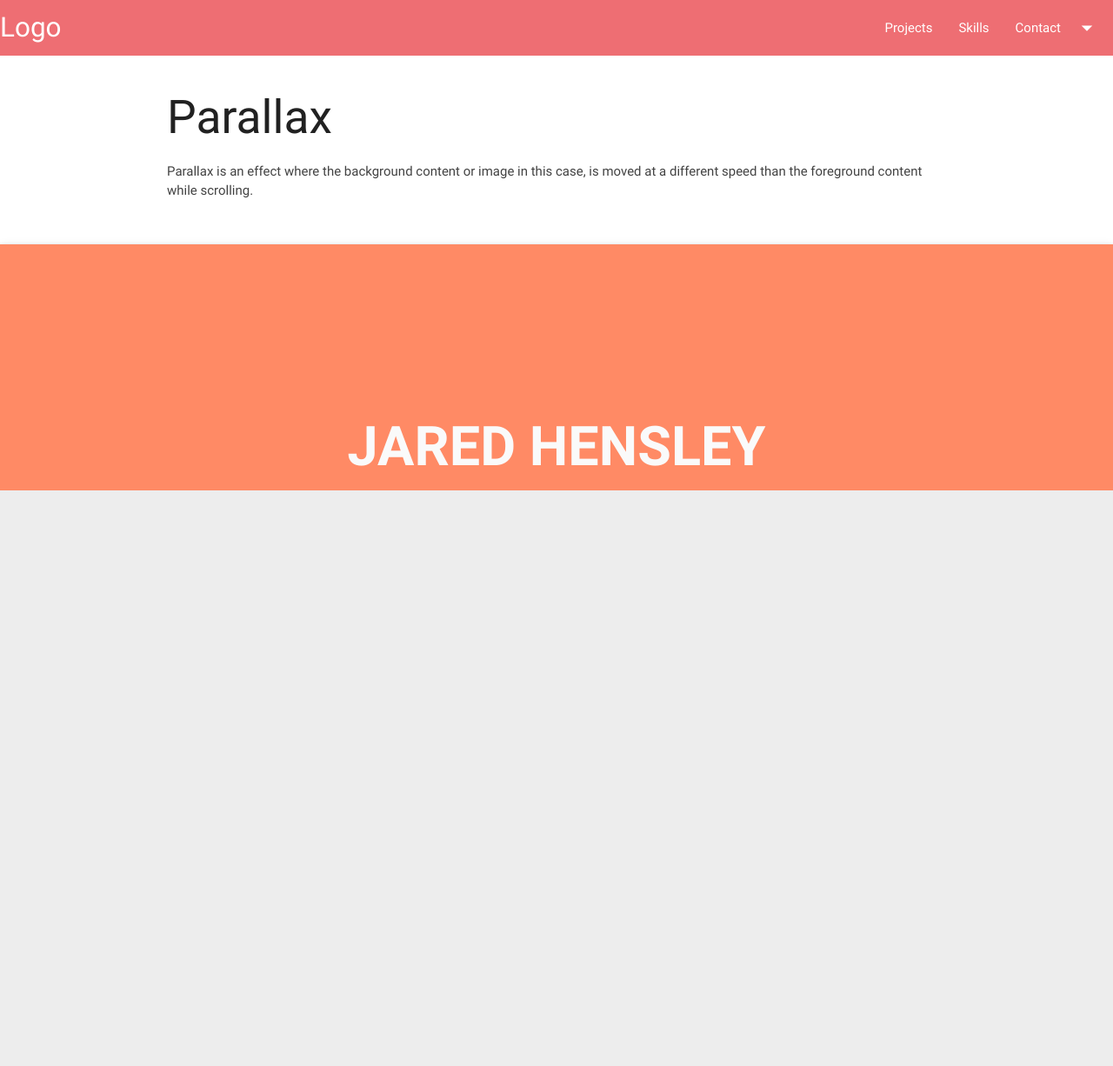
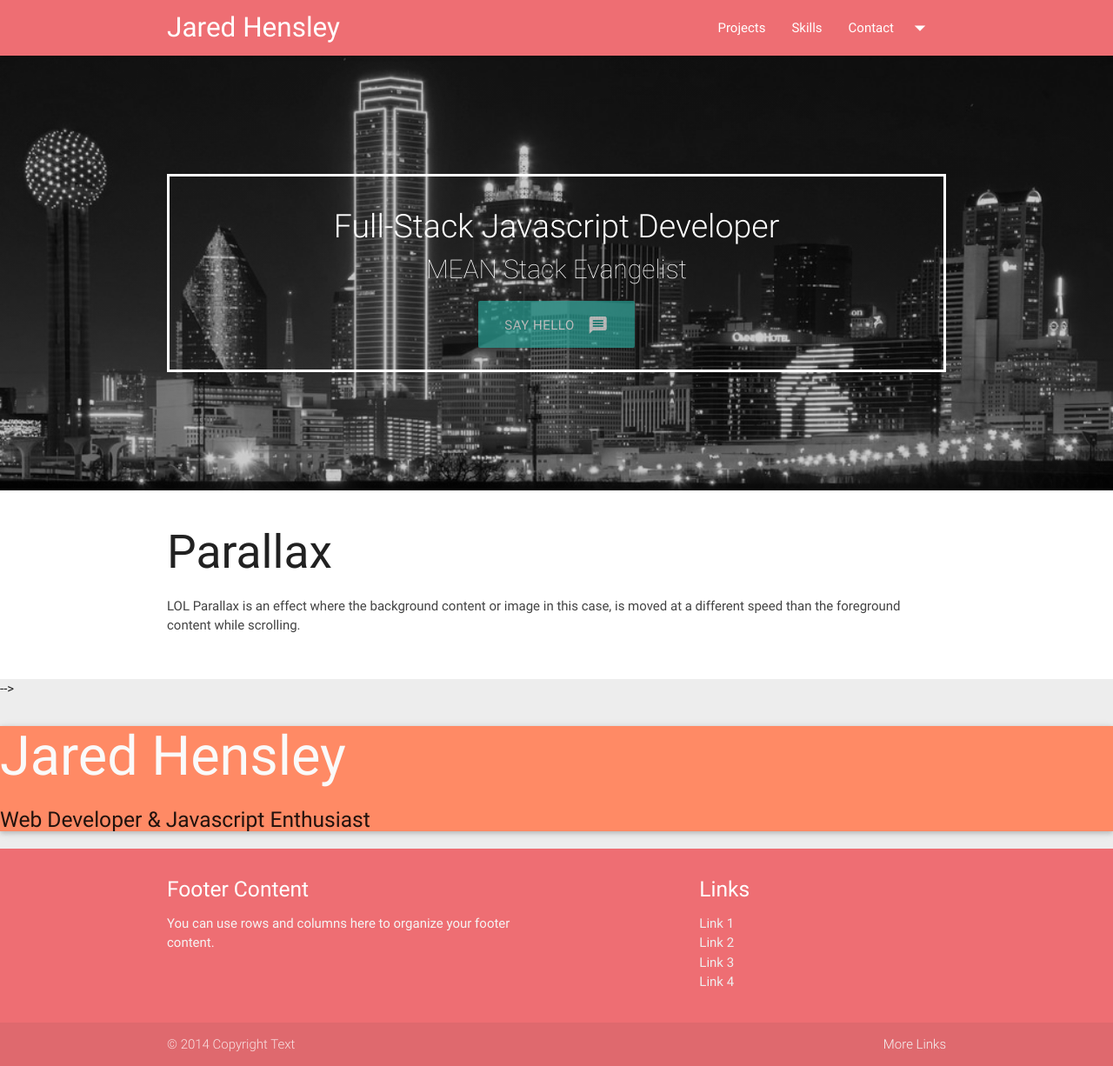
Before and after one commit to jaredhensley/portfolio2, a website: page index.html in a window 1280 px wide. Shown: the whole page at 87% size. Before the commit the page ends 800 px from the top, so only its background shows below. Drawn offline with nearby package versions, Linux system fonts and the light colour scheme; grey boxes are pictures that could not be loaded.

Commit message:
hero img updates

```diff
--- a/app.js
+++ b/app.js
@@ -1,11 +1,13 @@
-// Initialize collapse button
+$(document).ready(function () {
 
+  $(".button-collapse").sideNav();
 
-$(document).ready(function () {
-  $(".button-collapse").sideNav();
   $('.materialboxed').materialbox();
+
   $(".dropdown-button").dropdown({
     hover: true
   });
+
   $('.parallax').parallax();
+
 });
--- a/index.html
+++ b/index.html
@@ -3,23 +3,24 @@
 
 <head>
   <meta charset="UTF-8">
+  <meta name="viewport" content="width=device-width, initial-scale=1.0" />
   <title>Jared Hensley | Web Developer</title>
   <link rel="stylesheet" href="styles.css">
   <link href="http://fonts.googleapis.com/icon?family=Material+Icons" rel="stylesheet">
   <link type="text/css" rel="stylesheet" href="bower_components/Materialize/dist/css/materialize.css" media="screen,projection" />
-  <meta name="viewport" content="width=device-width, initial-scale=1.0" />
 </head>
 
 <body>
 
-  <body>
-    <div>
+  <!--nav-content-->
   <nav>
-        <!--nav-content-->
+
     <div class="nav-wrapper">
-          <a href="#!" class="brand-logo">Logo</a>
+
+      <!--nav-menu-->
+      <div class="container">
+        <a href="#!" class="brand-logo">Jared Hensley</a>
         <a href="#" data-activates="mobile-demo" class="button-collapse"><i class="material-icons">menu</i></a>
-
         <!--hidden on medium screens and lower-->
         <ul class="right hide-on-med-and-down">
           <li><a href="sass.html">Projects</a></li>
@@ -27,6 +28,7 @@
           <!-- Dropdown Trigger -->
           <li><a class="dropdown-button" href="#!" data-activates="dropdown1">Contact<i class="material-icons right">arrow_drop_down</i></a></li>
         </ul>
+      </div>
 
       <!--dropdown content in large view-->
       <ul id="dropdown1" class="dropdown-content">
@@ -44,27 +46,40 @@
       </ul>
 
     </div>
+
   </nav>
   <!--end nav-content-->
+
+
+  <!--parallax content-->
+  <section class="parallax-container valign-wrapper">
+
+    <div class="parallax">
+      <!--background-image here-->
     </div>
-    <!--end nav-div-wrapper-->
+    <div class="container glass">
+      <h5 class="valign center-align hero-text hero-copy-lead">Full-Stack Javascript Developer</h5>
+      <h5 class="valign center-align hero-text hero-copy-sub">MEAN Stack Evangelist</h5>
+      <div class="valign center">
+        <button href="www.google.com" class="valign center-align btn-large btn-resume"><i class="material-icons right">message</i>Say Hello</button>
+      </div>
+    </div>
 
-    <div class="parallax-container">
-      <div class="parallax responsive-img">
-      </div>
+  </section>
+
   <div class="section white">
     <div class="row container">
       <h2 class="header">Parallax</h2>
-          <p class="grey-text text-darken-3 lighten-3">Parallax is an effect where the background content or image in this case, is moved at a different speed than the foreground content while scrolling.</p>
+      <p class="grey-text text-darken-3 lighten-3">LOL Parallax is an effect where the background content or image in this case, is moved at a different speed than the foreground content while scrolling.</p>
     </div>
-      </div>
+  </div>-->
 
   <div class="intro deep-orange lighten-2 z-depth-1">
     <h1 class="grey-text text-lighten-5">Jared Hensley</h1>
     <h5 clas="grey lighten-4 grey-text text-darken-1">Web Developer & Javascript Enthusiast</h5>
   </div>
 
-      <div class="container about">
+  <!--<div class="container about">
         <h5>about me</h5>
         <h6>let me introduce my self</h6>
         <hr>
@@ -117,8 +132,10 @@
             </ul>
           </div>
         </div>
-      </div>
-      <div class="container portfolio">
+      </div>-->
+
+
+  <!--      <div class="container portfolio">
         <h5>portfolio</h5>
         <h6>MY LATEST PROJECTS</h6>
         <hr>
@@ -132,10 +149,10 @@
             <img class="materialboxed" src="http://labs.qnimate.com/portfolio-materialize/images/project.png">
           </div>
         </div>
-      </div>
+      </div>-->
 
 
-      <div class="container contact">
+  <!--      <div class="container contact">
         <h5>contact</h5>
         <h6>get in touch with me</h6>
         <hr>
@@ -175,20 +192,42 @@
             <p>qnimate.com</p>
           </div>
         </div>
+      </div>-->
+
+
+</body>
+
+<!--footer content-->
+<footer class="page-footer">
+  <div class="container">
+    <div class="row">
+      <div class="col l6 s12">
+        <h5 class="white-text">Footer Content</h5>
+        <p class="grey-text text-lighten-4">You can use rows and columns here to organize your footer content.</p>
       </div>
-  </body>
-  <footer>
+      <div class="col l4 offset-l2 s12">
+        <h5 class="white-text">Links</h5>
+        <ul>
+          <li><a class="grey-text text-lighten-3" href="#!">Link 1</a></li>
+          <li><a class="grey-text text-lighten-3" href="#!">Link 2</a></li>
+          <li><a class="grey-text text-lighten-3" href="#!">Link 3</a></li>
+          <li><a class="grey-text text-lighten-3" href="#!">Link 4</a></li>
+        </ul>
+      </div>
+    </div>
+  </div>
   <div class="footer-copyright">
     <div class="container">
       © 2014 Copyright Text
-        <a class="grey-text text-lighten-4 right" href="#!">Link</a>
+      <a class="grey-text text-lighten-4 right" href="#!">More Links</a>
     </div>
   </div>
 </footer>
+
+
 <!--my scripts-->
 <script type="text/javascript" src="https://code.jquery.com/jquery-2.1.1.min.js"></script>
-  <script type="text/javascript" src="bower_components/Materialize/dist/js/materialize.js">
-  </script>
+<script type="text/javascript" src="bower_components/Materialize/dist/js/materialize.js"></script>
 <script src="app.js"></script>
 </body>
 
--- a/styles.css
+++ b/styles.css
@@ -1,9 +1,86 @@
-HTML CSS Result Edit on body,
+/* -------------------------------------- */
+
+
+/* BASIC SETUP */
+
+
+/* -------------------------------------- */
+
 html {
   background-color: #EDEDED !important;
+  box-sizing: border-box;
 }
 
-.intro {
+*,
+*:before,
+*:after {
+  box-sizing: inherit;
+}
+
+
+/* -------------------------------------- */
+
+
+/* HERO SECTION */
+
+
+/* -------------------------------------- */
+
+.parallax-container {
+  height: 400px;
+}
+
+.parallax {
+  background-image: -webkit-linear-gradient( rgba(0, 0, 0, 0.2), rgba(0, 0, 0, 0.2)), url('images/dallassky.jpg');
+  background-image: linear-gradient( rgba(0, 0, 0, 0.2), rgba(0, 0, 0, 0.2)), url('images/dallassky.jpg');
+  background-repeat: no-repeat;
+  background-position: center;
+  background-size: cover;
+  -webkit-filter: grayscale(100%);
+  filter: grayscale(100%);
+}
+
+.glass {
+  border: 3px solid white;
+  padding: 25px;
+}
+
+.hero-text {
+  color: white;
+  font-size: 2.5em;
+  /*text-align center not working with helper class*/
+}
+
+.hero-copy-lead {
+  font-weight: 300;
+}
+
+.hero-copy-sub {
+  font-weight: 200;
+  font-size: 2em;
+}
+
+.btn-resume {
+  margin: 20px auto 0 auto;
+  opacity: .65;
+  background-color: transparent
+}
+
+.btn-resume:hover {
+  opacity: .9;
+}
+
+
+/* -------------------------------------- */
+
+
+/* RANDOM JUNK */
+
+
+/* -------------------------------------- */
+
+
+/*.intro {
   text-align: center;
   padding-top: 13%;
   padding-bottom: 13%;
@@ -22,11 +99,4 @@ html {
   color: #333333;
   display: inline-block;
   font-size: 1.2rem;
-}
-
-
-/*HERO-SECTION*/
-
-.parallax {
-  background-image: url('images/dallassky.jpg');
-}
+}*/
```
Lines whose indentation alone changed are shown as unchanged.
